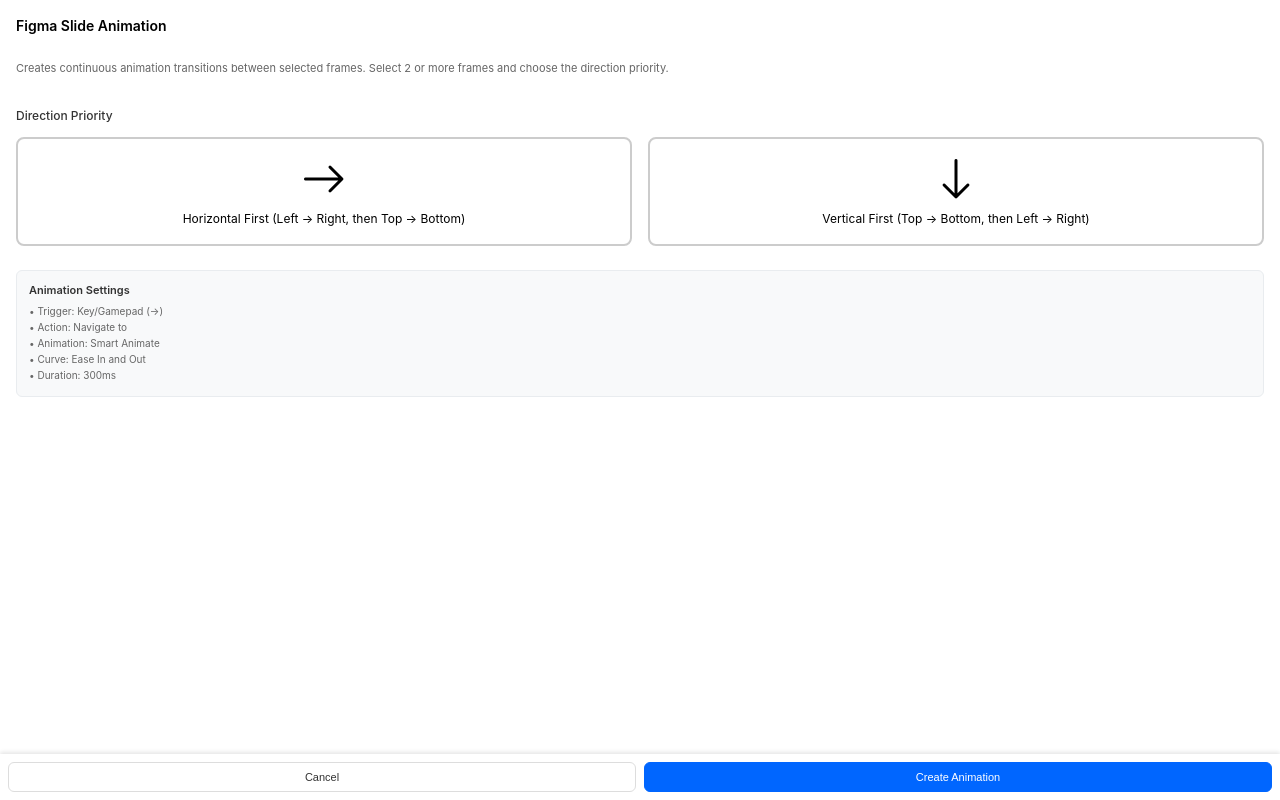
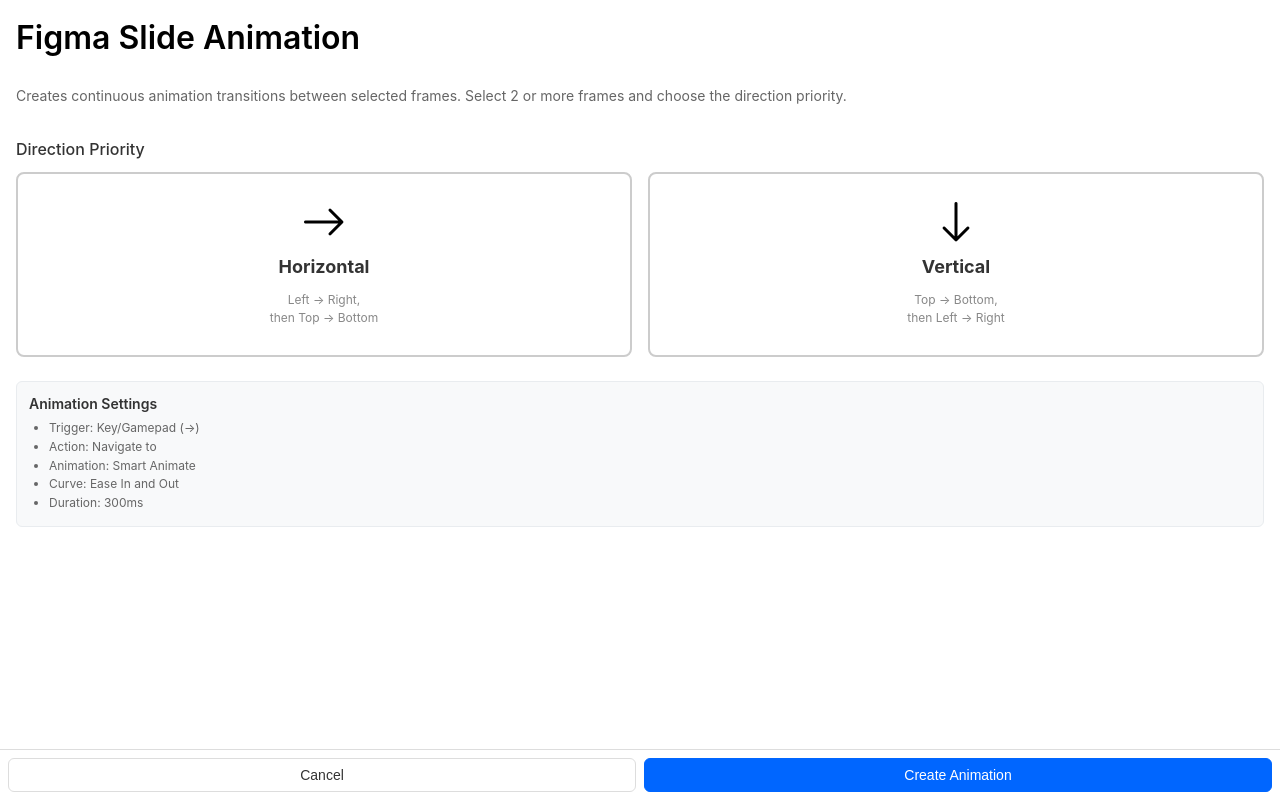
Before and after one commit to chnotchy/figma-slide-animation, a website: page ui.html in a window 1280 px wide. Drawn offline with nearby package versions, Linux system fonts and the light colour scheme.

Commit message:
Enhance UI dimensions and styling for improved readability and user interaction

```diff
--- a/code.ts
+++ b/code.ts
@@ -23,7 +23,7 @@
 };
 
 // Show UI when plugin starts
-figma.showUI(__html__, { width: 400, height: 600 });
+figma.showUI(__html__, { width: 400, height: 648 });
 
 figma.ui.on('message', (msg) => {
   if (msg.type === 'create-animation') {
--- a/ui.html
+++ b/ui.html
@@ -11,7 +11,7 @@
       margin: 0;
       padding: 16px;
       background: #ffffff;
-      font-size: 12px;
+      font-size: 14px;
       line-height: 1.4;
     }
 
@@ -23,7 +23,7 @@
     }
 
     .title {
-      font-size: 14px;
+      font-size: 32px;
       font-weight: 600;
       color: #000;
       margin-bottom: 8px;
@@ -32,7 +32,7 @@
     .description {
       color: #666;
       margin-bottom: 16px;
-      font-size: 11px;
+      font-size: 14px;
       line-height: 1.5;
     }
 
@@ -43,6 +43,7 @@
     }
 
     .option-label {
+      font-size: 16px;
       font-weight: 500;
       color: #333;
       margin-bottom: 4px;
@@ -58,7 +59,7 @@
       display: flex;
       flex-direction: column;
       align-items: center;
-      padding: 16px;
+      padding: 24px 12px 12px;
       border: 2px solid #ccc;
       border-radius: 8px;
       cursor: pointer;
@@ -70,15 +71,22 @@
       border-color: #0066ff;
     }
 
-    .radio-card img {
-      width: 48px;
-      height: 48px;
+    .radio-card .material-symbols-rounded {
+      font-size: 48px;
       margin-bottom: 8px;
     }
 
-    .radio-card .material-symbols-rounded {
-      font-size: 48px;
-      margin-bottom: 8px;
+    .radio-card label {
+      font-size: 18px;
+      font-weight: 700;
+      color: #333;
+      margin-bottom: 12px;
+    }
+
+    .radio-card .description {
+      font-size: 12px;
+      color: #888;
+      text-align: center;
     }
 
     .button-group {
@@ -91,7 +99,7 @@
       right: 0;
       background: white;
       padding: 8px;
-      box-shadow: 0 -2px 4px rgba(0, 0, 0, 0.1);
+      border-top: 1px solid #ddd;
     }
 
     .button {
@@ -101,7 +109,7 @@
       border-radius: 6px;
       background: #fff;
       color: #333;
-      font-size: 11px;
+      font-size: 14px;
       font-weight: 500;
       cursor: pointer;
       transition: all 0.15s ease;
@@ -135,11 +143,18 @@
       font-weight: 600;
       color: #333;
       margin-bottom: 6px;
-      font-size: 11px;
+      font-size: 14px;
+    }
+
+    .settings-info-list {
+      list-style-type: disc;
+      margin: 0;
+      padding: 0;
+      padding-left: 20px;
     }
 
     .settings-info .info-item {
-      font-size: 10px;
+      font-size: 12px;
       color: #666;
       margin: 2px 0;
     }
@@ -159,22 +174,26 @@
       <div class="radio-group">
         <div class="radio-card" id="horizontal-card" onclick="selectCard('horizontal')">
           <span class="material-symbols-rounded">east</span>
-          <label for="horizontal">Horizontal First (Left → Right, then Top → Bottom)</label>
+          <label for="horizontal">Horizontal</label>
+          <span class="description">Left → Right, <br />then Top → Bottom</span>
         </div>
         <div class="radio-card" id="vertical-card" onclick="selectCard('vertical')">
           <span class="material-symbols-rounded">south</span>
-          <label for="vertical">Vertical First (Top → Bottom, then Left → Right)</label>
+          <label for="vertical">Vertical</label>
+          <span class="description">Top → Bottom, <br />then Left → Right</span>
         </div>
       </div>
     </div>
 
     <div class="settings-info">
       <div class="info-title">Animation Settings</div>
-      <div class="info-item">• Trigger: Key/Gamepad (→)</div>
-      <div class="info-item">• Action: Navigate to</div>
-      <div class="info-item">• Animation: Smart Animate</div>
-      <div class="info-item">• Curve: Ease In and Out</div>
-      <div class="info-item">• Duration: 300ms</div>
+      <ul class="settings-info-list">
+        <li class="info-item">Trigger: Key/Gamepad (→)</li>
+        <li class="info-item">Action: Navigate to</li>
+        <li class="info-item">Animation: Smart Animate</li>
+        <li class="info-item">Curve: Ease In and Out</li>
+        <li class="info-item">Duration: 300ms</li>
+      </ul>
     </div>
 
     <div class="button-group">
```
